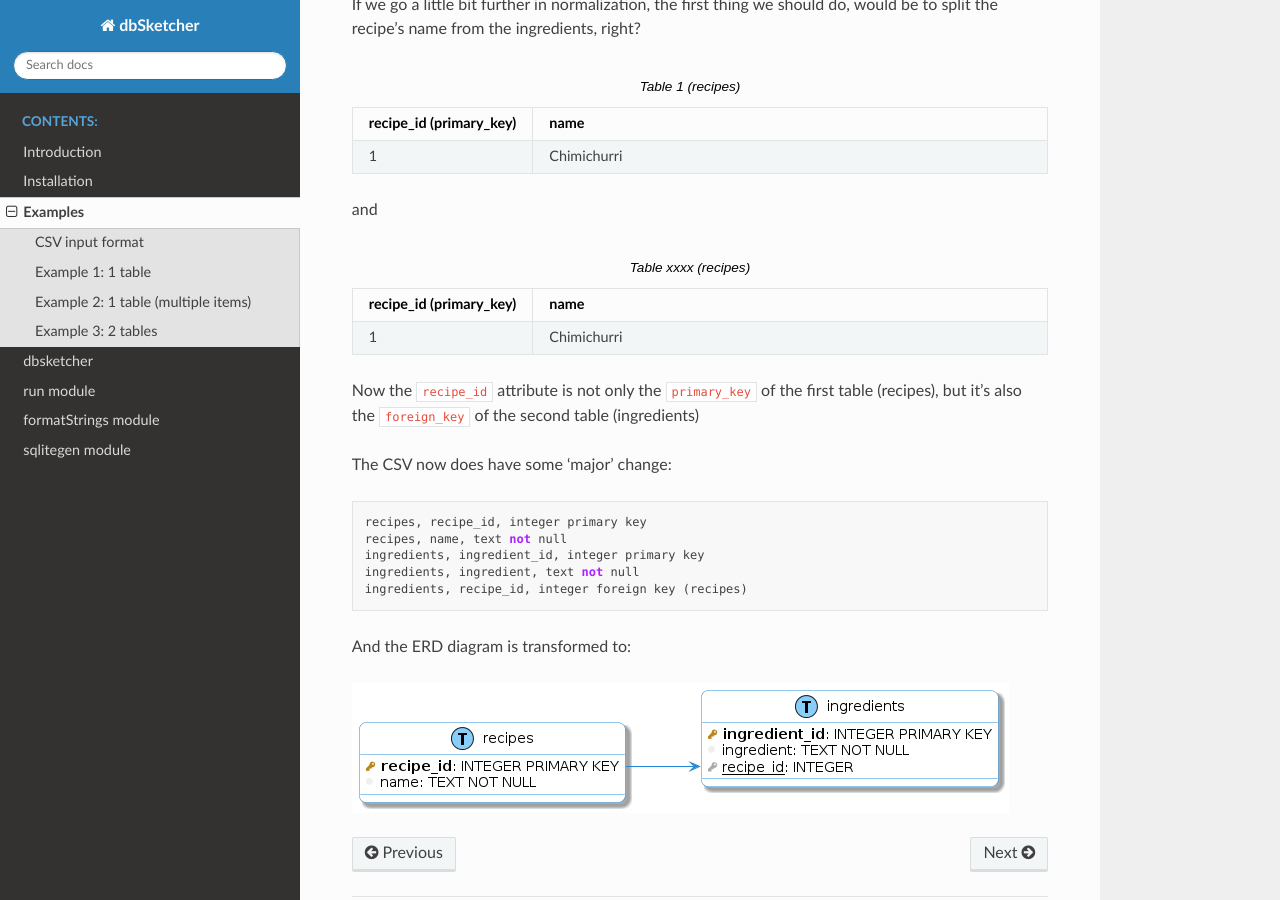
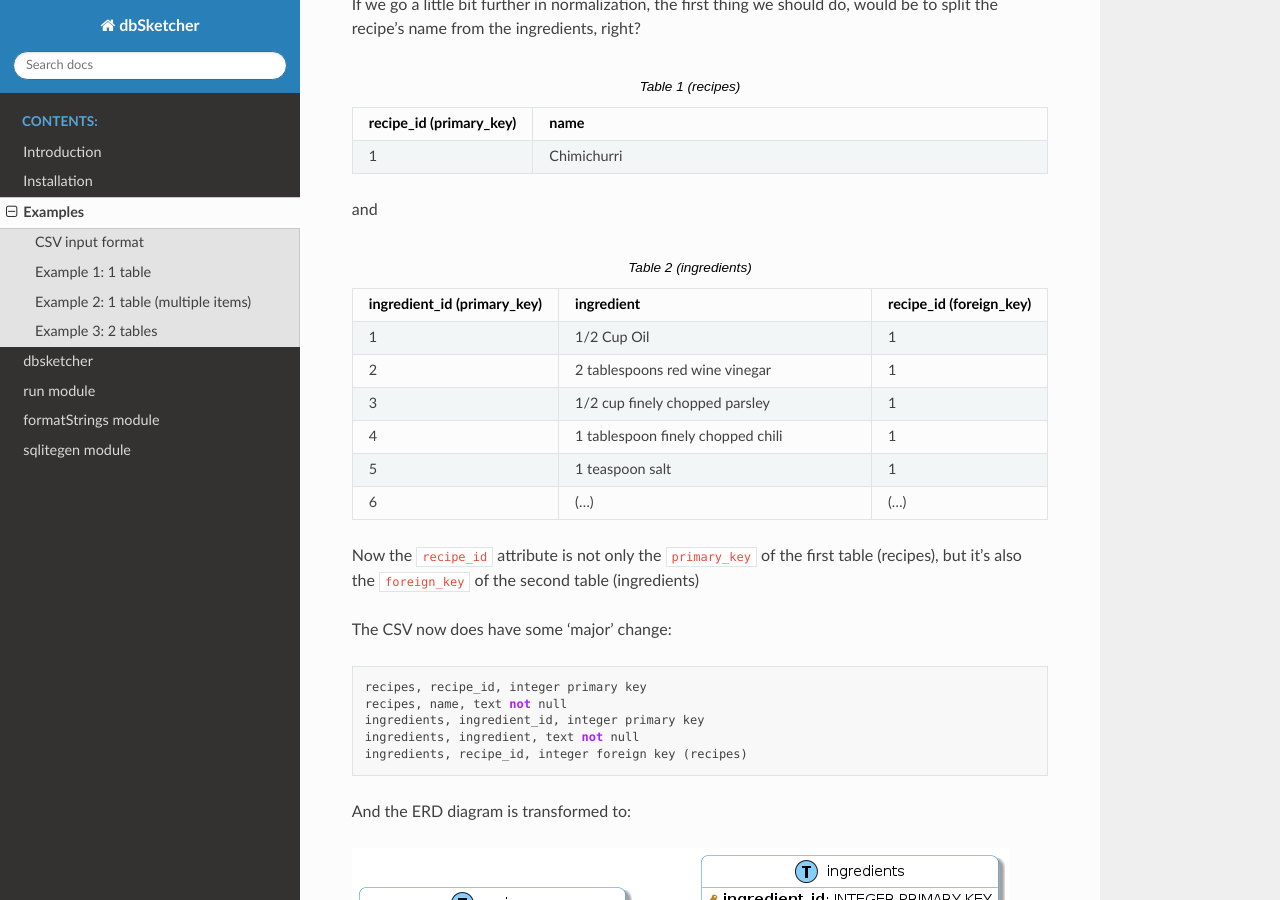
Before and after one commit to matteemol/dbSketcher, a Sphinx documentation site: the page built from docs/source/examples.rst, in a window 1280 px wide and 900 px high, scrolled down 3166 px. Built offline with Sphinx 7.4.7 and the Read the Docs theme 2.0.0, drawn with Linux system fonts in a browser that asks for light colours; some of the changed lines change nothing that is shown.

Commit message:
updated examples

```diff
--- a/docs/source/examples.rst
+++ b/docs/source/examples.rst
@@ -168,18 +168,8 @@
 
 and
 
-.. list-table:: Table xxxx (recipes)
-   :widths: 20 80
-   :header-rows: 1
-
-   * - recipe_id (primary_key)
-     - name
-   * - 1
-     - Chimichurri
-
-
 .. list-table:: Table 2 (ingredients)
-   :widths: 20 80
+   :widths: 20 60 20
    :header-rows: 1
 
    * - ingredient_id (primary_key)
```
